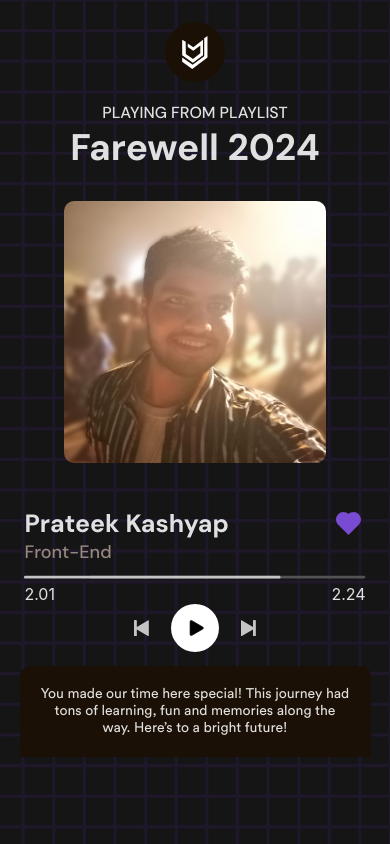
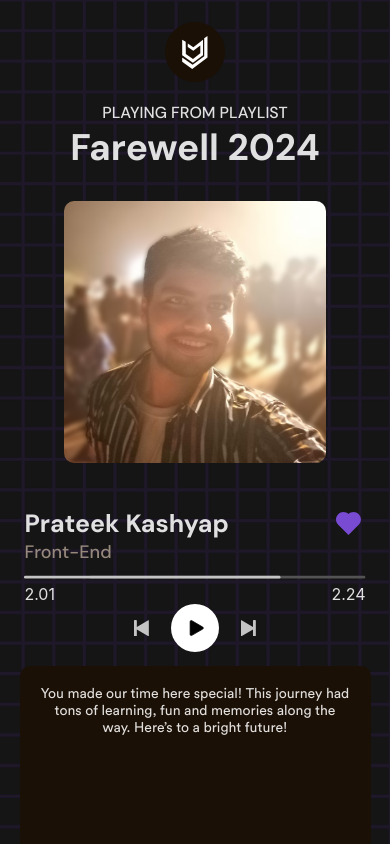
Before and after one commit to sumit9722/dvm-farewell-2024, a React (Vite) app: page / in a window 390 px wide. Built offline with nearby package versions, Linux system fonts and the light colour scheme; a web font is replaced by a local one.

Commit message:
MobileView fix 3

```diff
--- a/src/components/MobilePage.css
+++ b/src/components/MobilePage.css
@@ -11,6 +11,7 @@
     align-items: center;
     justify-content: space-between;
     max-height: 100svh;
+    height: 100svh;
 }
 
 .mobileDvmLogo{
```
